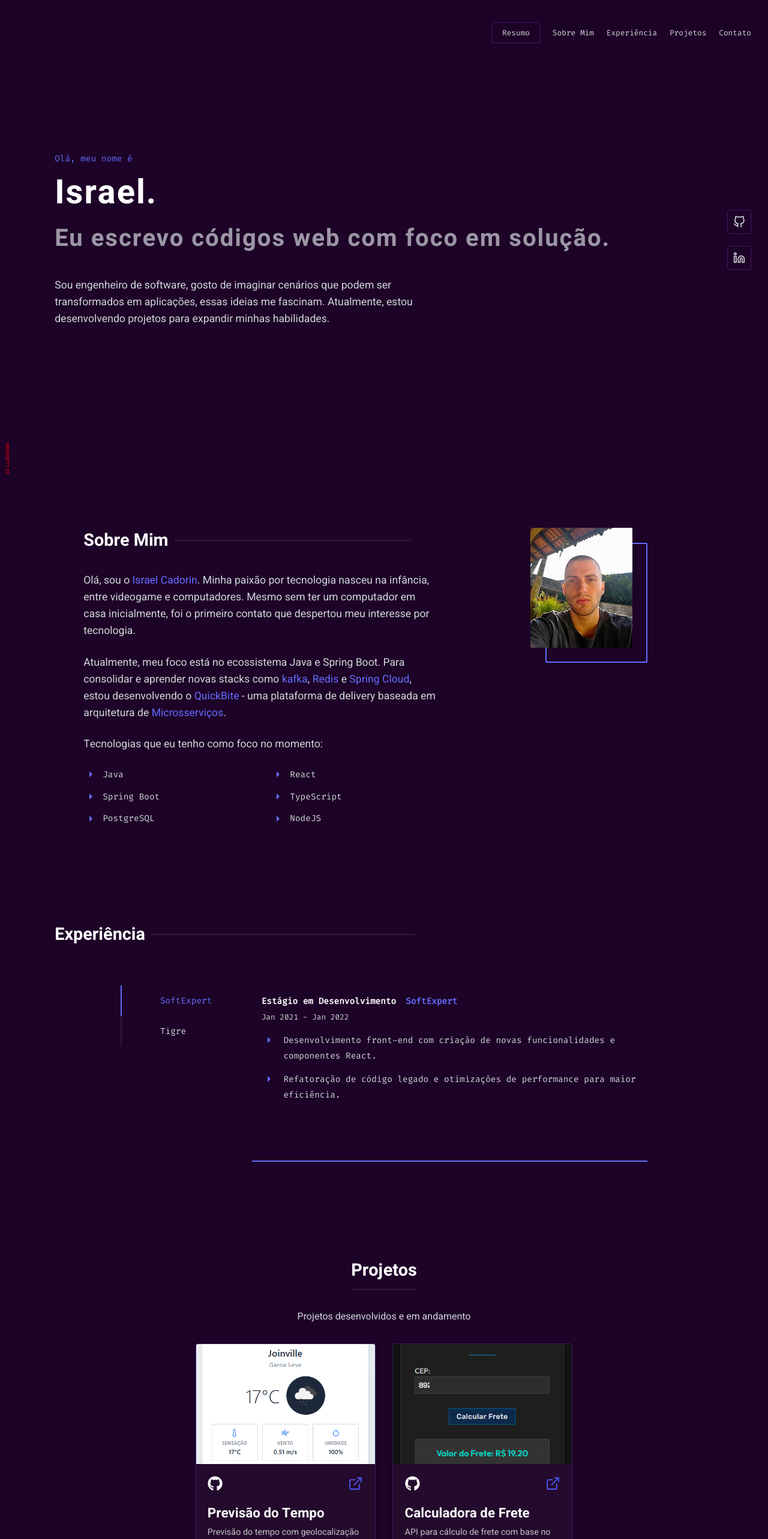
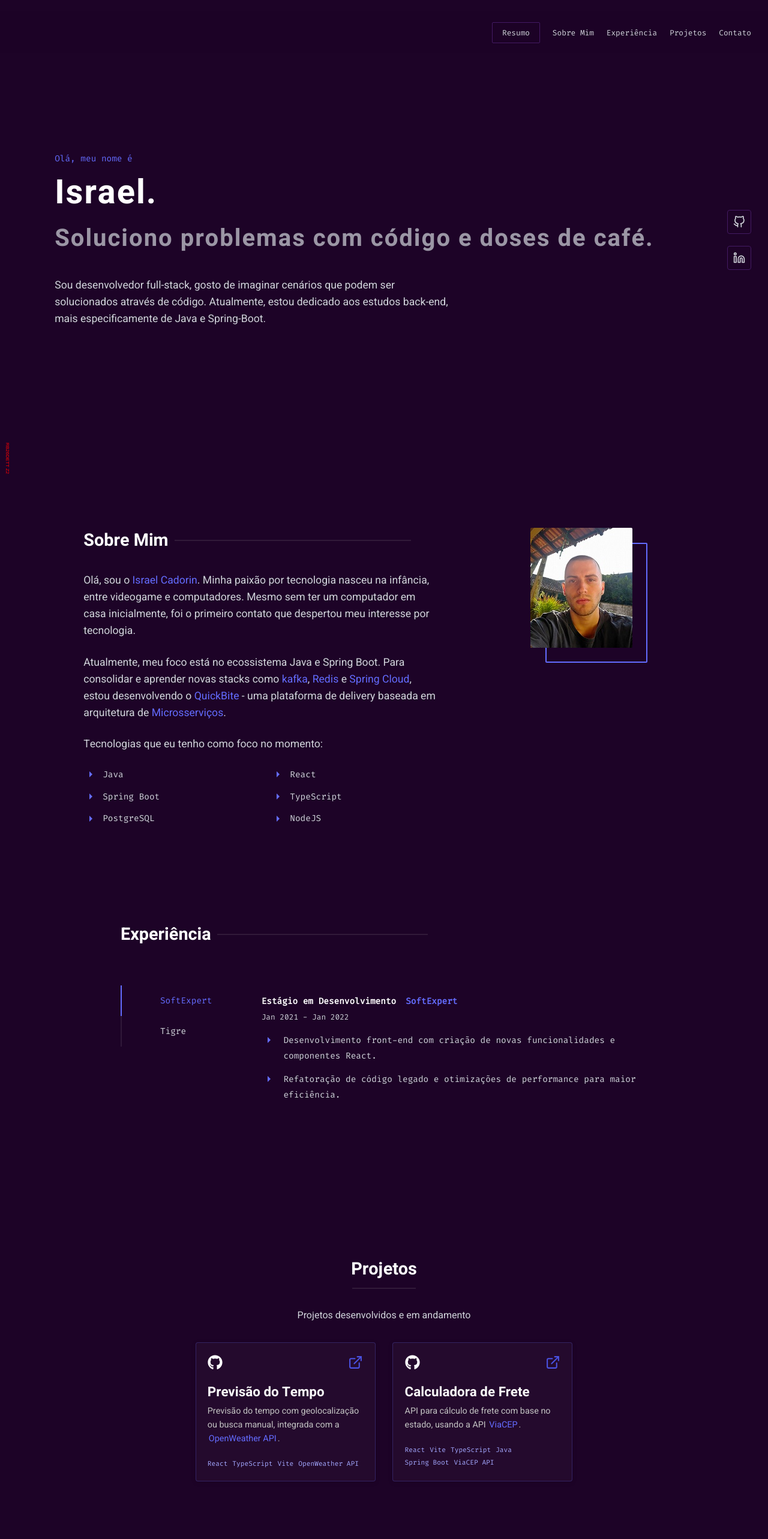
Before and after one commit to icadorin/portfolio, a React (Vite) app: page / in a window 1280 px wide. Shown: the top 2566 px of the page at 60% size. Built offline with nearby package versions, Linux system fonts and the light colour scheme.

Commit message:
refactor: update sections text

```diff
--- a/src/pages/Projects.tsx
+++ b/src/pages/Projects.tsx
@@ -16,14 +16,6 @@ const Projects: React.FC = () => {
       <div className="card-container">
         {projectsData.map((project) => (
           <div key={project.id} className="card">
-            <div className="project-image-container">
-              <img
-                src={project.imageUrl}
-                alt={`Prévia do projeto ${project.title}`}
-                className="project-image"
-                loading="lazy"
-              />
-            </div>
             <div className="card-content">
               <div className="icon-container">
                 <a
--- a/src/pages/Resume.tsx
+++ b/src/pages/Resume.tsx
@@ -8,13 +8,13 @@ const Resume: React.FC = () => {
       <p className="resume-greeting">Olá, meu nome é</p>
       <p className="resume-name">Israel.</p>
       <p className="resume-proficiency">
-        Eu escrevo códigos web com foco em solução.
+        Soluciono problemas com código e doses de café.
       </p>
       <div className="description-container">
         <p className="resume-description">
-          Sou engenheiro de software, gosto de imaginar cenários que podem ser
-          transformados em aplicações, essas ideias me fascinam. Atualmente,
-          estou desenvolvendo projetos para expandir minhas habilidades.
+          Sou desenvolvedor full-stack, gosto de imaginar cenários que podem ser
+          solucionados através de código. Atualmente, estou dedicado aos estudos
+          back-end, mais especificamente de Java e Spring-Boot.
         </p>
       </div>
     </section>
--- a/src/styles/experience.css
+++ b/src/styles/experience.css
@@ -7,6 +7,7 @@
   align-items: center;
   width: 100%;
   white-space: nowrap;
+  padding: 0 10%;
 }
 
 .section-experience::after {
@@ -60,7 +61,6 @@
   padding-bottom: 5rem;
   font-family: 'Fira Code', monospace;
   font-size: 0.9rem;
-  border-bottom: 2px solid var(--color-accent);
 }
 
 .exp-desc-container {
@@ -108,6 +108,10 @@
 }
 
 @media (max-width: 880px) {
+  .section-experience {
+    padding: 0%;
+  }
+
   .experience-container {
     padding: 0%;
   }
```
